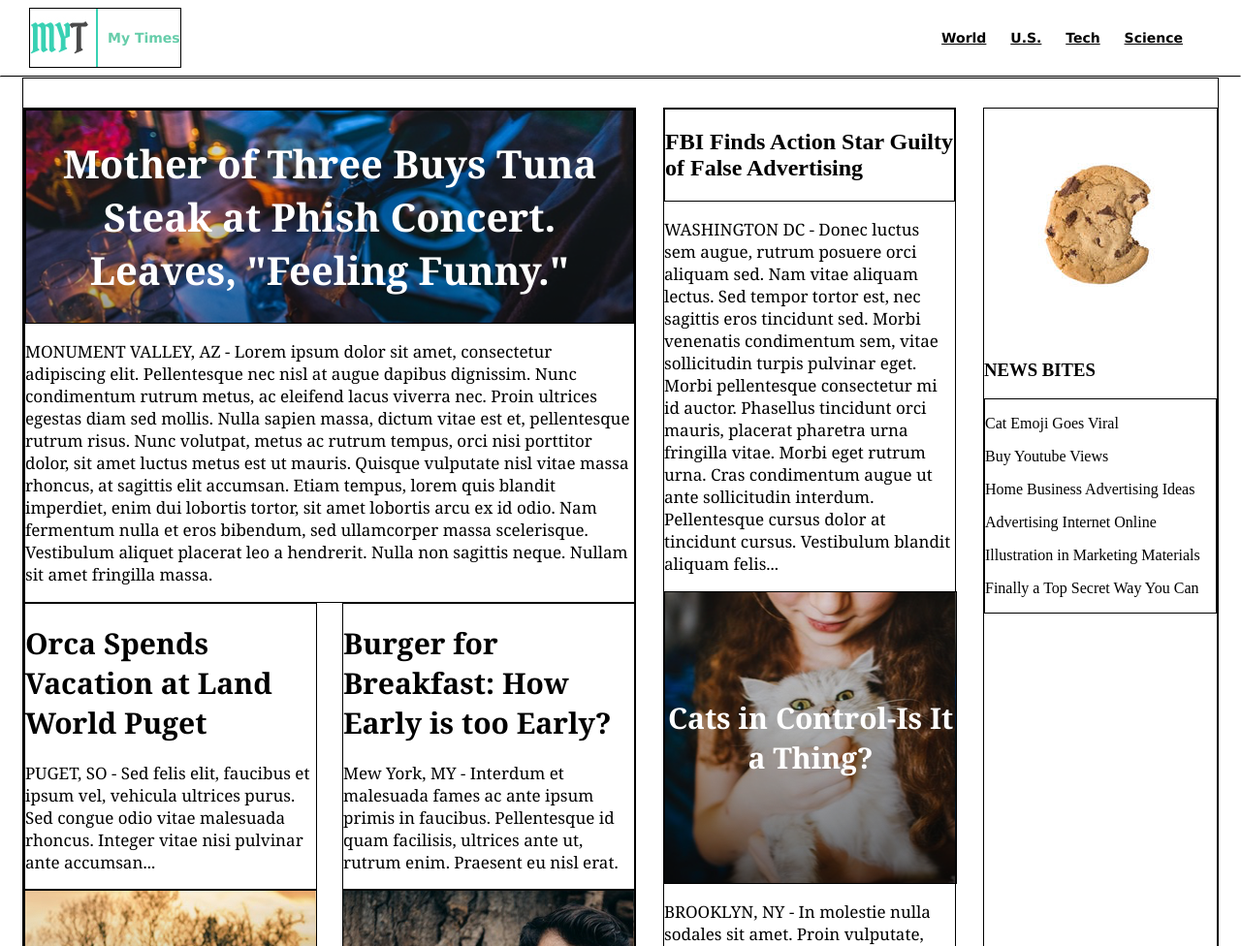
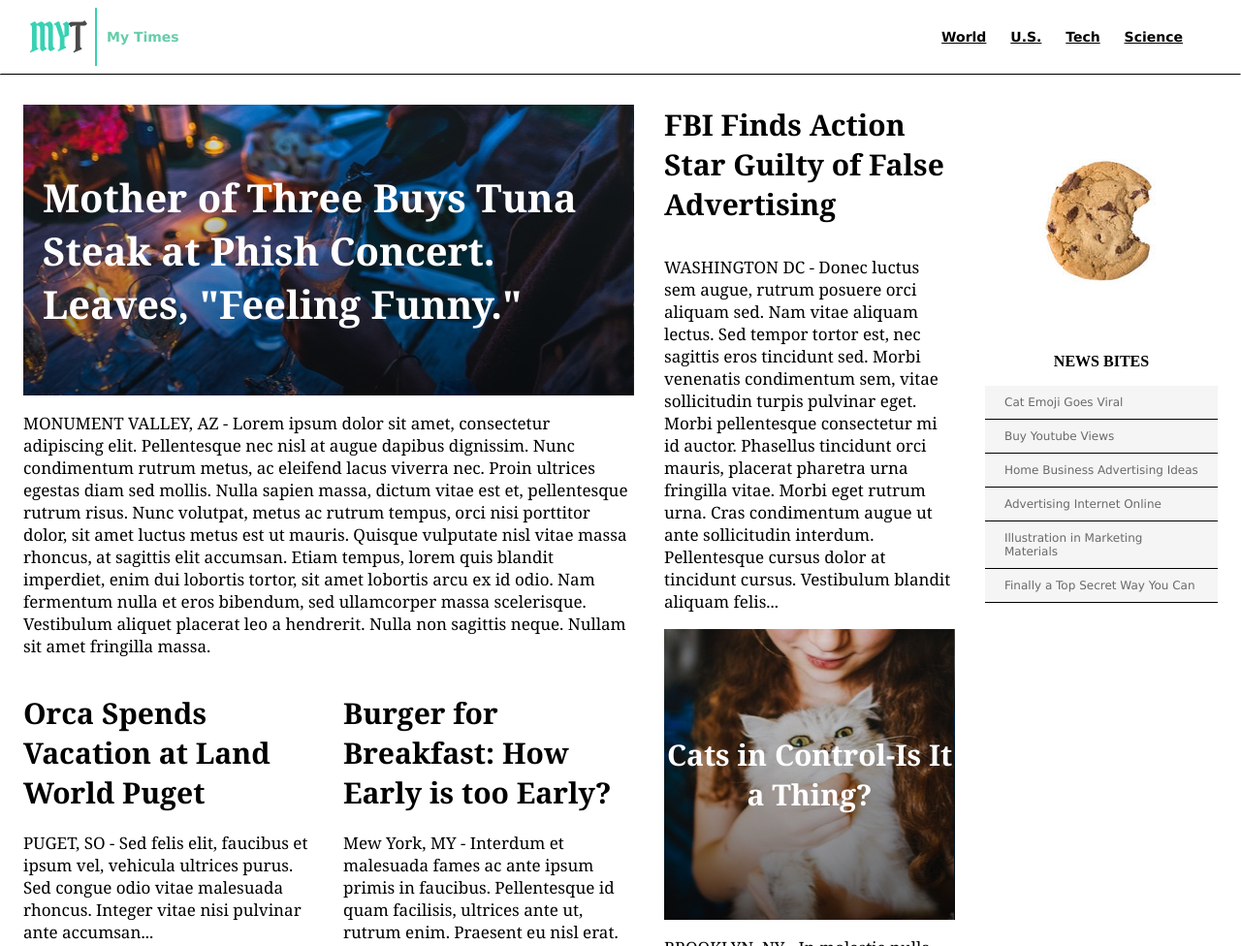
Before and after one commit to bpmaiden/myimes, a plain HTML site: page index.html in a window 1280 px wide. Shown: the top 976 px of the page at 97% size. Drawn offline with Linux system fonts and the light colour scheme.

Commit message:
Complete all refinements in main content section.

```diff
--- a/style.css
+++ b/style.css
@@ -51,10 +51,6 @@ main {
   width: 1232px;
 }
 
-main, div {
-  border: 1px solid black;
-}
-
 .column.large {
   width: 630px;
   //margin-right: 30px;
@@ -97,29 +93,30 @@ div.image h2 {
   color: white;
 }
 
-div.side-by-side {
-  display: inline-flex;
-  flex-wrap: wrap;
-  justify-content: space-between;
-}
-
 #phish {
   width: 630px;
 }
 
 #phish .image {
+  height: 300px;
   background-image: url(images/phish-story.png);
+  text-align: left;
+  padding-left: 20px;
 }
 
 #orca, #burger {
   width: 300px;
 }
 
-#orca h2, #burger h2 {
+#orca h2, #burger h2, #action h2 {
   font-family: Georgia;
   font-weight: bold;
   font-size: 30px;
   margin: 20px 0 16px 0;
+}
+
+#action h2 {
+  margin-top: 0;
 }
 
 #orca p, #burger p {
@@ -149,3 +146,20 @@ div.side-by-side {
   font-size: 17px;
   color: black;
 }
+
+#news-bites-menu p {
+  background-color: WhiteSmoke;
+  font-family: Verdana;
+  font-size: 12px;
+  color: DimGray;
+  border: none;
+  border-bottom: 1px solid black;
+  padding: 10px 20px;
+  margin: 0;
+}
+
+h3 {
+  font-size: 16px;
+  font-weight: bold;
+  text-align: center;
+}
```
